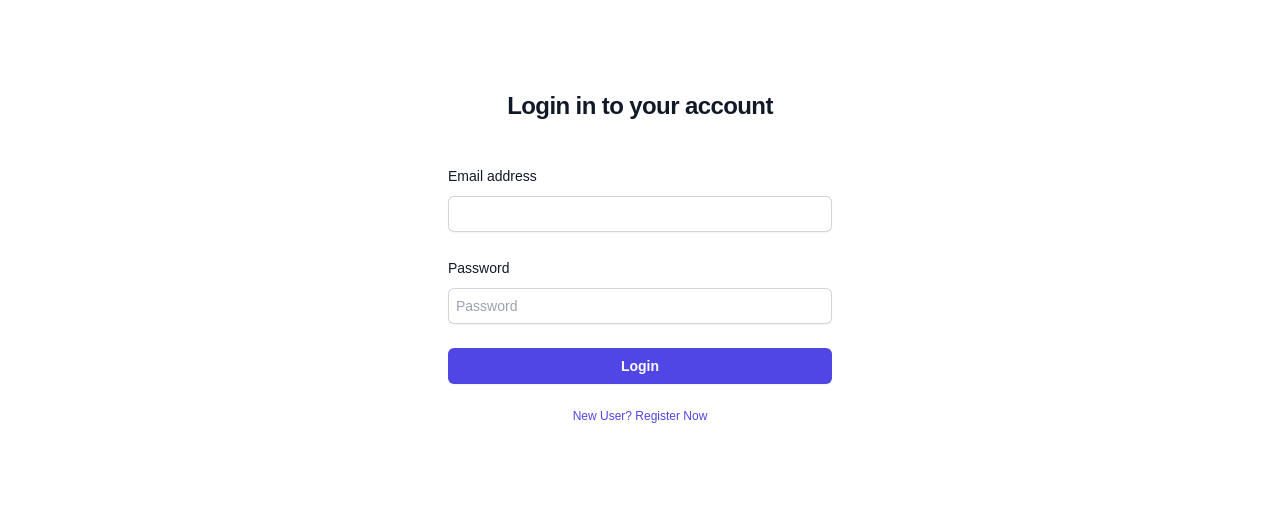
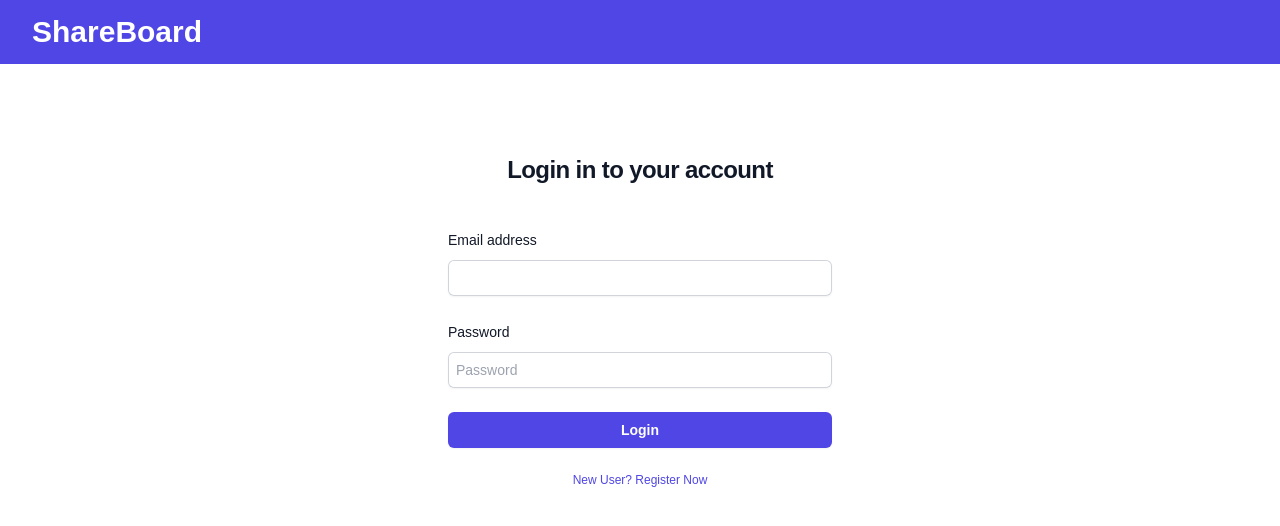
Before and after one commit to vardhan0604/shareboard-frontend, a React (Create React App) app: page /login in a window 1280 px wide. Shown: the top 526 px of the page. Built offline with nearby package versions, Linux system fonts and the light colour scheme; no server answers.

Commit message:
added navbar

```diff
--- a/src/App.js
+++ b/src/App.js
@@ -6,6 +6,7 @@ import Login from './pages/Login/Login';
 import Register from './pages/Register/Register';
 import { useState } from 'react';
 import Home from './pages/Home/Home';
+import Navbar from './component/Navbar';
 // import Prac from './pages/Prac';
 
 function App() {
@@ -14,6 +15,7 @@ function App() {
 
   return (
     <Router>
+        <Navbar isAuthenticated={isAuthenticated} setIsAuthenticated={setIsAuthenticated}/>
       <Routes>
         <Route
           path="/login"
--- /dev/null
+++ b/src/component/Navbar.jsx
@@ -0,0 +1,32 @@
+import React from 'react';
+import {  useNavigate } from "react-router-dom";
+
+const Navbar = ({isAuthenticated ,setIsAuthenticated} ) => {
+    const navigate = useNavigate();
+    const logout=()=>{
+        setIsAuthenticated(false)
+        navigate("/login");
+    }
+  return (
+    <nav className="bg-indigo-600">
+      <div className="mx-auto max-w-7xl px-2 sm:px-6 lg:px-8">
+        <div className="relative flex h-16 items-center justify-between">
+          <div className="flex flex-1 items-center justify-center sm:items-stretch sm:justify-start">
+            <div className="flex text-3xl font-bold text-white  flex-shrink-0 items-center">
+              ShareBoard
+            </div>
+          </div>
+          {isAuthenticated &&
+          <div className="absolute inset-y-0 right-0 flex items-center pr-2 sm:static sm:inset-auto sm:ml-6 sm:pr-0">
+          <button type="button" className="relative rounded-md font-semibold bg-indigo-800  text-white hover:bg-indigo-700 p-2 focus:outline-none focus:ring-2 focus:ring-white focus:ring-offset-2 focus:ring-offset-gray-800">
+            <span onClick={logout}>Logout</span>
+          </button>
+        </div> }
+
+        </div>
+      </div>
+    </nav>
+  );
+};
+
+export default Navbar;
--- a/src/index.css
+++ b/src/index.css
@@ -1,4 +1,8 @@
 @tailwind base;
 @tailwind components;
 @tailwind utilities;
-@import url('https://fonts.googleapis.com/css2?family=Poppins:wght@100;300;400;500;600;700;800;900&display=swap')
+@import url('https://fonts.googleapis.com/css2?family=Poppins:wght@100;300;400;500;600;700;800;900&display=swap');
+
+body {
+    overflow-x: hidden;
+}
--- a/src/pages/Home/Home.jsx
+++ b/src/pages/Home/Home.jsx
@@ -3,7 +3,7 @@
 import React, { useState } from 'react';
 import { Navigate, useNavigate } from 'react-router-dom';
 import { v4 as uuidv4 } from 'uuid';
-
+import Navbar from '../../component/Navbar';
 const Home = ({ token }) => {
   const [socketId, setSocketId] = useState('');
   const navigate = useNavigate();
@@ -26,6 +26,9 @@ const Home = ({ token }) => {
 
   return (
     <div className='w-screen mt-10 mx-auto ml-10'>
+
+
+
   <div className='flex flex-col gap-4 md:flex-row'>
     <div className='flex w-full md:w-3/6'>
       <label className='inline-block flex w-full'>
--- a/src/pages/Login/Login.jsx
+++ b/src/pages/Login/Login.jsx
@@ -1,51 +1,45 @@
 // Login.js
-import React, { useState } from 'react';
-import axios from 'axios';
-import { Navigate,useNavigate } from 'react-router-dom';
+import React, { useState } from "react";
+import axios from "axios";
+import { Navigate, useNavigate } from "react-router-dom";
 
-const Login = ({ setIsAuthenticated,setToken }) => {
-  const [email, setEmail] = useState('');
-  const [password, setPassword] = useState('');
+const Login = ({ setIsAuthenticated, setToken }) => {
+  const [email, setEmail] = useState("");
+  const [password, setPassword] = useState("");
   const [shouldRedirect, setShouldRedirect] = useState(false); // New state variable
   const navigate = useNavigate();
 
   const redirectRegister = () => {
-    navigate('/register');
+    navigate("/register");
   };
 
   const handleLogin = async () => {
-
     try {
-      const response = await axios.post('https://shareboard-backend.onrender.com/auth/login', { email, password });
+      const response = await axios.post(
+        "https://shareboard-backend.onrender.com/auth/login",
+        { email, password }
+      );
       // Assuming your backend sends a token upon successful login
       const token = response.data.token;
       // Store the token or set it in your global state
       // Example: localStorage.setItem('token', token);
-      console.log(token)
-      setToken(token)
+      console.log(token);
+      setToken(token);
       setIsAuthenticated(true);
       setShouldRedirect(true); // Set the redirect flag when registration is successful
-
     } catch (error) {
-      console.error('Login error:', error);
+      console.error("Login error:", error);
     }
-
-
   };
 
   if (shouldRedirect) {
-    console.log("in")
+    console.log("in");
     return <Navigate to="/" />; // Redirect when the flag is set
   }
 
   return (
-    <div className=' '>
-      {/* <h2 className='text-3xl font-bold underline'>Login</h2>
-      <input type="text" placeholder="Email" value={email} onChange={(e) => setEmail(e.target.value)} />
-      <input type="password" placeholder="Password" value={password} onChange={(e) => setPassword(e.target.value)} />
-      <button onClick={handleLogin}>Login</button> */}
-
-<div className="flex min-h-full flex-1 flex-col justify-center px-6 py-12 lg:px-8">
+    <div className=" ">
+      <div className="flex min-h-full flex-1 flex-col justify-center px-6 py-12 lg:px-8">
         <div className="sm:mx-auto sm:w-full sm:max-w-sm">
           <h2 className="mt-10 text-center text-2xl font-bold leading-9 tracking-tight text-gray-900">
             Login in to your account
@@ -55,7 +49,10 @@ const Login = ({ setIsAuthenticated,setToken }) => {
         <div className="mt-10 sm:mx-auto sm:w-full sm:max-w-sm">
           <form className="space-y-6">
             <div>
-              <label htmlFor="email" className="block text-sm font-medium leading-6 text-gray-900">
+              <label
+                htmlFor="email"
+                className="block text-sm font-medium leading-6 text-gray-900"
+              >
                 Email address
               </label>
               <div className="mt-2">
@@ -74,7 +71,10 @@ const Login = ({ setIsAuthenticated,setToken }) => {
 
             <div>
               <div className="flex items-center justify-between">
-                <label htmlFor="password"  className="block text-sm font-medium leading-6 text-gray-900">
+                <label
+                  htmlFor="password"
+                  className="block text-sm font-medium leading-6 text-gray-900"
+                >
                   Password
                 </label>
                 {/* <div className="text-sm">
@@ -90,7 +90,9 @@ const Login = ({ setIsAuthenticated,setToken }) => {
                   type="password"
                   autoComplete="current-password"
                   required
-                  placeholder="Password" value={password} onChange={(e) => setPassword(e.target.value)}
+                  placeholder="Password"
+                  value={password}
+                  onChange={(e) => setPassword(e.target.value)}
                   className="block w-full rounded-md border-0 py-1.5 text-gray-900 shadow-sm ring-1 ring-inset ring-gray-300 placeholder:text-gray-400 focus:ring-2 focus:ring-inset focus:ring-indigo-600 sm:text-sm sm:leading-6 p-2"
                 />
               </div>
@@ -102,12 +104,16 @@ const Login = ({ setIsAuthenticated,setToken }) => {
                 onClick={handleLogin}
                 className="flex w-full justify-center rounded-md bg-indigo-600 px-3 py-1.5 text-sm font-semibold leading-6 text-white shadow-sm hover:bg-indigo-500 focus-visible:outline focus-visible:outline-2 focus-visible:outline-offset-2 focus-visible:outline-indigo-600"
               >
-               Login
+                Login
               </button>
             </div>
-            <div className='text-xs text-center text-indigo-600 cursor-pointer	 hover:text-indigo-500' onClick={redirectRegister}>New User? Register Now</div>
+            <div
+              className="text-xs text-center text-indigo-600 cursor-pointer	 hover:text-indigo-500"
+              onClick={redirectRegister}
+            >
+              New User? Register Now
+            </div>
           </form>
-
         </div>
       </div>
     </div>
```
